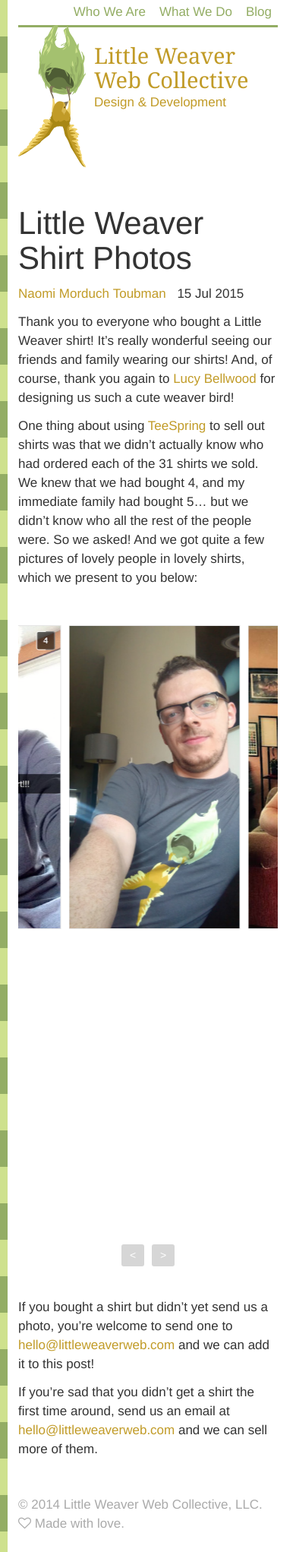
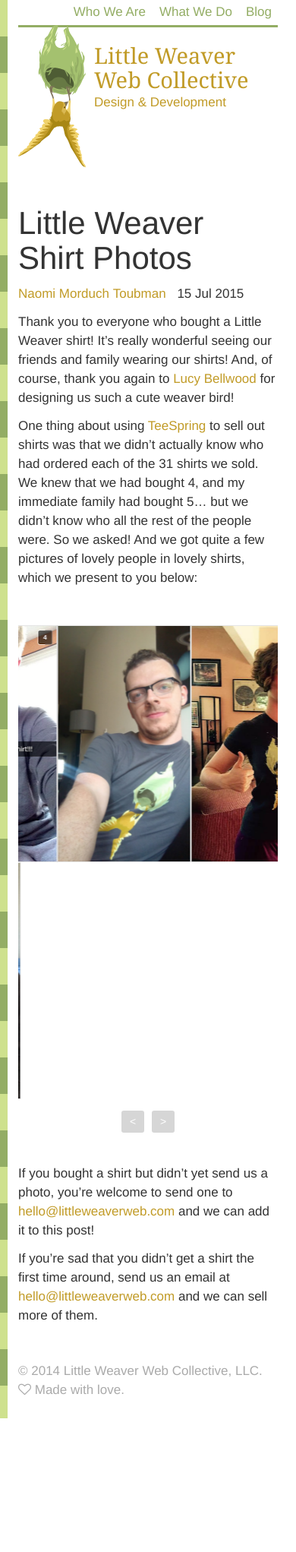
Before and after one commit to littleweaver/littleweaverweb.com, a Jekyll site: the page built from blog/_posts/2015-07-15-little-weaver-shirt-photos.markdown, in a window 390 px wide. Shown: the whole page at 76% size. Built offline with Jekyll 4.4.1, drawn with Linux system fonts in a browser that asks for light colours; nearby versions of some CDN libraries; after the commit the page ends 1867 px from its top, so only the background shows below that.

Commit message:
shirt post is now responsive

```diff
--- a/blog/_posts/2015-07-15-little-weaver-shirt-photos.markdown
+++ b/blog/_posts/2015-07-15-little-weaver-shirt-photos.markdown
@@ -17,18 +17,18 @@
 <br/>
 
 <div id="shirts-photos" class="owl-carousel">
-    <img src="/media/2015/2015-07-15-shirts-1.jpg" style="height:400px;width:auto;">
-    <img src="/media/2015/2015-07-15-shirts-2.jpg" style="height:400px;width:auto;">
-    <img src="/media/2015/2015-07-15-shirts-3.jpg" style="height:400px;width:auto;">
-    <img src="/media/2015/2015-07-15-shirts-4.jpg" style="height:400px;width:auto;">
-    <img src="/media/2015/2015-07-15-shirts-5.jpg" style="height:400px;width:auto;">
-    <img src="/media/2015/2015-07-15-shirts-6.jpg" style="height:400px;width:auto;">
-    <img src="/media/2015/2015-07-15-shirts-7.jpg" style="height:400px;width:auto;">
-    <img src="/media/2015/2015-07-15-shirts-8.jpg" style="height:400px;width:auto;">
-    <img src="/media/2015/2015-07-15-shirts-9.jpg" style="height:400px;width:auto;">
-    <img src="/media/2015/2015-07-15-shirts-10.jpg" style="height:400px;width:auto;">
-    <img src="/media/2015/2015-07-15-shirts-11.png" style="height:400px;width:auto;">
-    <img src="/media/2015/2015-07-15-shirts-12.png" style="height:400px;width:auto;">
+    <img src="/media/2015/2015-07-15-shirts-1.jpg" class="owl-carousel-image">
+    <img src="/media/2015/2015-07-15-shirts-2.jpg" class="owl-carousel-image">
+    <img src="/media/2015/2015-07-15-shirts-3.jpg" class="owl-carousel-image">
+    <img src="/media/2015/2015-07-15-shirts-4.jpg" class="owl-carousel-image">
+    <img src="/media/2015/2015-07-15-shirts-5.jpg" class="owl-carousel-image">
+    <img src="/media/2015/2015-07-15-shirts-6.jpg" class="owl-carousel-image">
+    <img src="/media/2015/2015-07-15-shirts-7.jpg" class="owl-carousel-image">
+    <img src="/media/2015/2015-07-15-shirts-8.jpg" class="owl-carousel-image">
+    <img src="/media/2015/2015-07-15-shirts-9.jpg" class="owl-carousel-image">
+    <img src="/media/2015/2015-07-15-shirts-10.jpg" class="owl-carousel-image">
+    <img src="/media/2015/2015-07-15-shirts-11.png" class="owl-carousel-image">
+    <img src="/media/2015/2015-07-15-shirts-12.png" class="owl-carousel-image">
 </div>
 
 <br/>
@@ -40,17 +40,21 @@
 
 <!--  jQuery 1.7+  -->
 <script src="https://ajax.googleapis.com/ajax/libs/jquery/2.1.3/jquery.min.js"></script>
-<script src="/static/owl-carousel/owl.carousel.min.js"></script>
+<script src="/static/owl-carousel/owl.carousel.js"></script>
 <script type="text/javascript">
     $(document).ready(function() {
         $("#shirts-photos").owlCarousel({
-            autoWidth: true,
-            margin: 10,
             loop: true,
             nav: true,
             navText: ["&nbsp;&lt;&nbsp;","&nbsp;&gt;&nbsp;"],
             dots: false,
             center:true,
+            autoWidth: true,
+            responsive: {
+                781:{
+                    margin: 10,
+                }
+            }
         });
     });
 </script>
--- a/static/sass/styles.sass
+++ b/static/sass/styles.sass
@@ -189,3 +189,9 @@
 
 .muted
 	color: $gray-light
+
+.owl-carousel .owl-item .owl-carousel-image
+	width: auto
+	height: 80vmin
+	@media (min-width: $screen-sm-min)
+		height: 400px
```
Also changed, not shown: static/css/styles.css, static/owl-carousel/owl.carousel.js.
